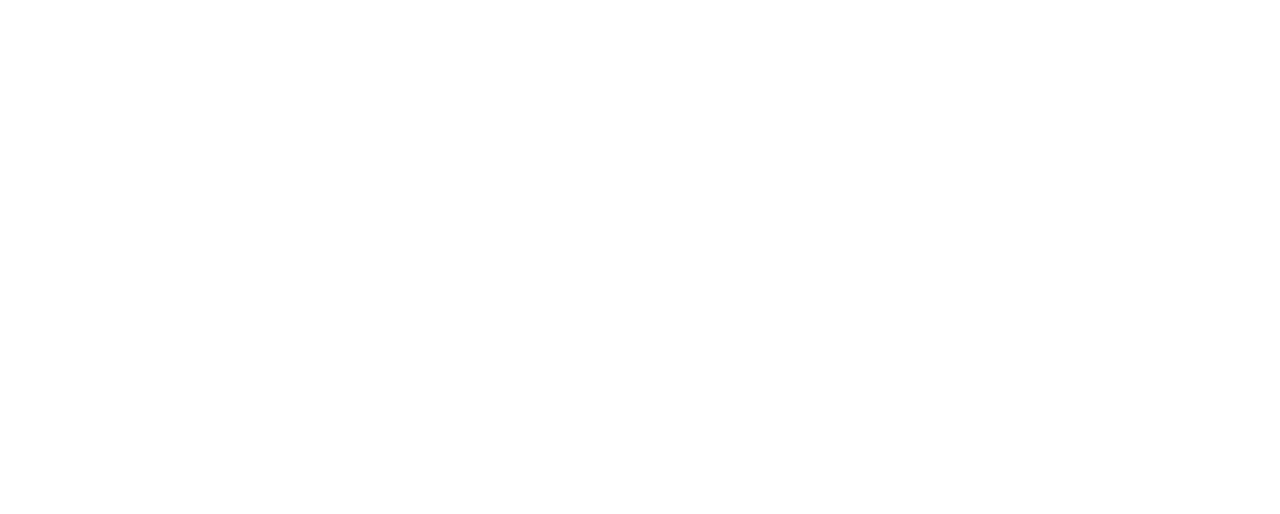
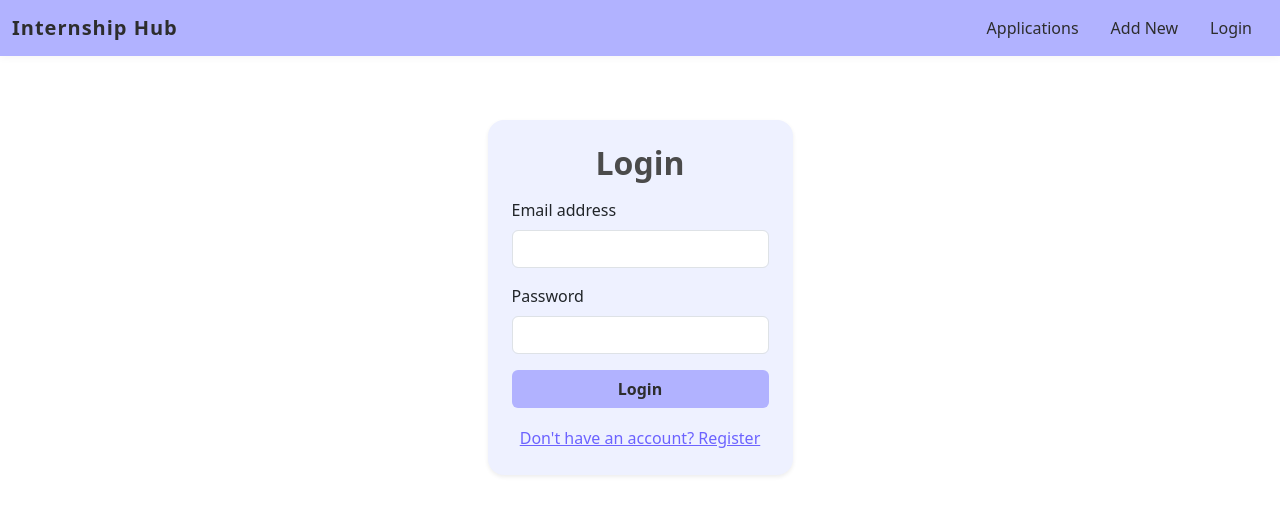
Before and after one commit to JeremiasZimmerman213/internship_hub_GO, a SvelteKit app in the folder frontend/: page /login in a window 1280 px wide. Shown: the top 514 px of the page. Built offline with nearby package versions, Linux system fonts and the light colour scheme.

Commit message:
feat: implement Navbar component and login/register page with form validation

```diff
--- a/frontend/src/lib/components/Navbar.svelte
+++ b/frontend/src/lib/components/Navbar.svelte
@@ -0,0 +1,45 @@
+<script>
+  // No props or state needed for static header
+</script>
+
+<nav class="navbar navbar-expand-lg navbar-light" style="background-color: #B1B2FF;">
+  <div class="container-fluid">
+    <a class="navbar-brand fw-bold" href="/" style="color: #2d2d2d;">Internship Hub</a>
+    <button class="navbar-toggler" type="button" data-bs-toggle="collapse" data-bs-target="#navbarNav" aria-controls="navbarNav" aria-expanded="false" aria-label="Toggle navigation">
+      <span class="navbar-toggler-icon"></span>
+    </button>
+    <div class="collapse navbar-collapse" id="navbarNav">
+      <ul class="navbar-nav ms-auto">
+        <li class="nav-item">
+          <a class="nav-link" href="/applications" style="color: #2d2d2d;">Applications</a>
+        </li>
+        <li class="nav-item">
+          <a class="nav-link" href="/applications/new" style="color: #2d2d2d;">Add New</a>
+        </li>
+        <li class="nav-item">
+          <a class="nav-link" href="/login" style="color: #2d2d2d;">Login</a>
+        </li>
+      </ul>
+    </div>
+  </div>
+</nav>
+
+<style>
+nav.navbar {
+  /* Use palette for gradient or accents if desired */
+  box-shadow: 0 2px 8px rgba(0,0,0,0.04);
+}
+.navbar-brand {
+  letter-spacing: 1px;
+}
+.nav-link {
+  margin-left: 0.5rem;
+  margin-right: 0.5rem;
+  transition: background 0.2s, color 0.2s;
+  border-radius: 4px;
+}
+.nav-link:hover, .nav-link.active {
+  background-color: #AAC4FF;
+  color: #2d2d2d;
+}
+</style>
--- a/frontend/src/routes/+layout.svelte
+++ b/frontend/src/routes/+layout.svelte
@@ -1,15 +1,17 @@
+
 <script lang="ts">
 	import '../app.css';
+	import Navbar from '$lib/components/Navbar.svelte';
 
 	let { children } = $props();
 </script>
 
+
 <div class="app">
-
+	<Navbar />
 	<main>
 		{@render children()}
 	</main>
-
 </div>
 
 <style>
--- a/frontend/src/routes/login/+page.svelte
+++ b/frontend/src/routes/login/+page.svelte
@@ -0,0 +1,85 @@
+
+<script lang="ts">
+  let isLogin = true;
+  let email = '';
+  let password = '';
+  let confirmPassword = '';
+  let error = '';
+
+  function toggleMode() {
+    isLogin = !isLogin;
+    error = '';
+    email = '';
+    password = '';
+    confirmPassword = '';
+  }
+
+  function handleSubmit(event: Event) {
+    event.preventDefault();
+    error = '';
+    if (!email || !password) {
+      error = 'Please fill in all required fields.';
+      return;
+    }
+    if (!isLogin && password !== confirmPassword) {
+      error = 'Passwords do not match.';
+      return;
+    }
+    // Placeholder: Add backend integration here
+    alert(isLogin ? 'Login submitted!' : 'Registration submitted!');
+  }
+</script>
+
+<div class="auth-container">
+  <div class="card shadow-sm p-4">
+    <h2 class="mb-3 text-center fw-bold" style="color: #4b4b4b;">
+      {isLogin ? 'Login' : 'Register'}
+    </h2>
+    <form on:submit|preventDefault={handleSubmit}>
+      <div class="mb-3">
+        <label for="email" class="form-label">Email address</label>
+        <input type="email" class="form-control" id="email" bind:value={email} required autocomplete="username" />
+      </div>
+      <div class="mb-3">
+        <label for="password" class="form-label">Password</label>
+        <input type="password" class="form-control" id="password" bind:value={password} required autocomplete={isLogin ? 'current-password' : 'new-password'} />
+      </div>
+      {#if !isLogin}
+        <div class="mb-3">
+          <label for="confirmPassword" class="form-label">Confirm Password</label>
+          <input type="password" class="form-control" id="confirmPassword" bind:value={confirmPassword} required autocomplete="new-password" />
+        </div>
+      {/if}
+      {#if error}
+        <div class="alert alert-danger py-2">{error}</div>
+      {/if}
+      <button type="submit" class="btn w-100 mb-2" style="background-color: #B1B2FF; color: #2d2d2d; font-weight: 600;">
+        {isLogin ? 'Login' : 'Register'}
+      </button>
+    </form>
+    <div class="text-center mt-2">
+      <button class="btn btn-link p-0" type="button" on:click={toggleMode}>
+        {isLogin ? "Don't have an account? Register" : 'Already have an account? Login'}
+      </button>
+    </div>
+  </div>
+</div>
+
+<style>
+.auth-container {
+  max-width: 400px;
+  margin: 3rem auto 0 auto;
+}
+.card {
+  border: none;
+  background: #EEF1FF;
+  border-radius: 1rem;
+}
+.btn-link {
+  color: #6c63ff;
+  text-decoration: underline;
+}
+.btn-link:hover {
+  color: #B1B2FF;
+}
+</style>
```
